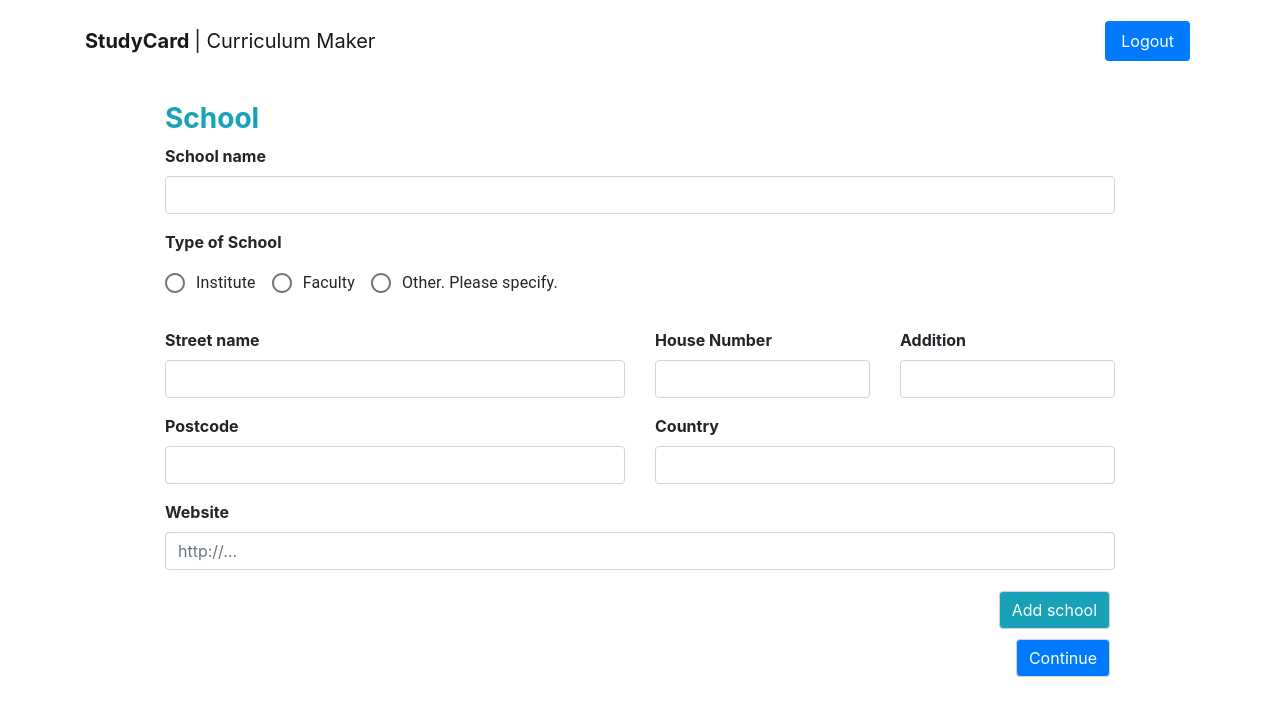
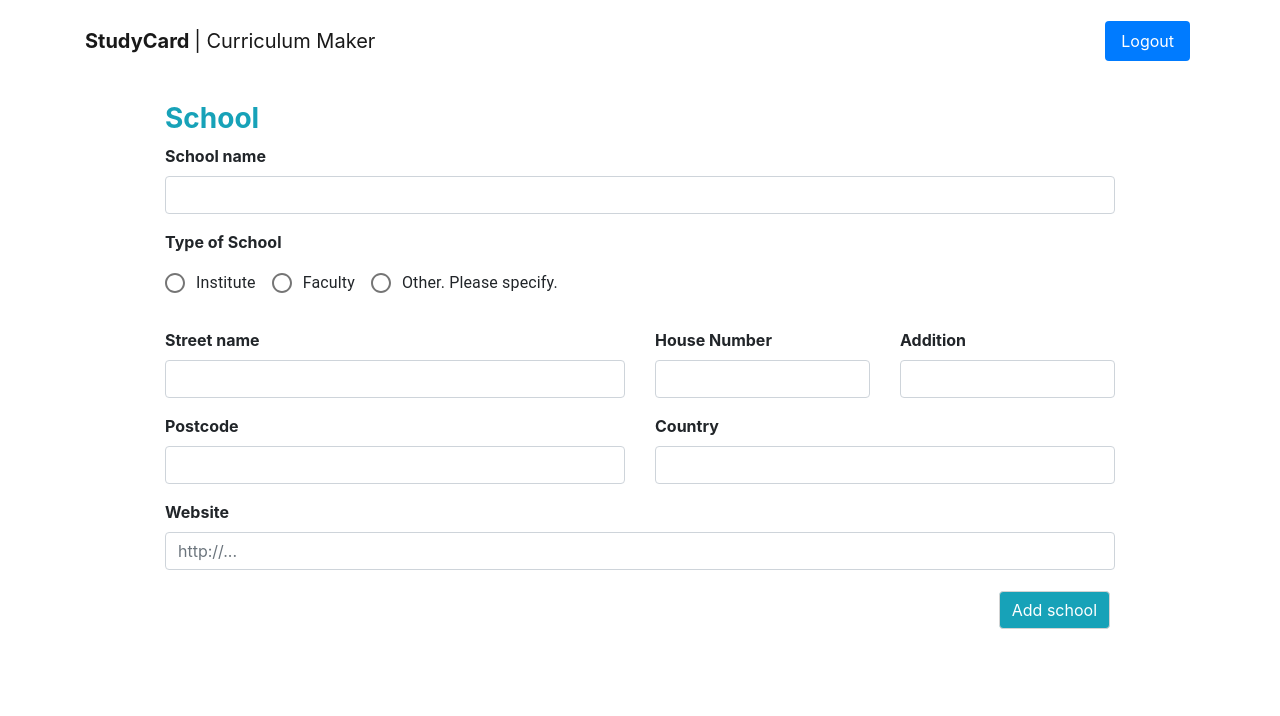
Before and after one commit to hanhngooo/curriculum-maker-temp, a React (Create React App) app: page /addSchool in a window 1280 px wide. Shown: the top 716 px of the page. Built offline with nearby package versions, Linux system fonts and the light colour scheme.

Commit message:
set continute button

```diff
--- a/src/pages/School.js
+++ b/src/pages/School.js
@@ -1,4 +1,4 @@
-import React from "react";
+import React, { useState } from "react";
 import { Formik, Form, Field, useField, ErrorMessage } from "formik";
 import { Radio, FormControlLabel } from "@material-ui/core";
 import * as yup from "yup";
@@ -13,6 +13,7 @@ const MyRadio = ({ label, ...props }) => {
 };
 
 export default function School() {
+  const [continueButton, setContinueButton] = useState(false);
   let validationSchema = yup.object().shape({
     schoolName: yup.string().required("This field is required."),
     schoolType: yup.string().required("This field is required."),
@@ -54,10 +55,12 @@ export default function School() {
                 const { schoolTypeOther, ...filteredData } = data;
                 console.log("submit data: ", filteredData);
                 resetForm();
+                setContinueButton(true);
               } else {
                 const { schoolTypeOther, ...filteredData } = data;
                 console.log("submit data: ", filteredData);
                 resetForm();
+                setContinueButton(true);
               }
 
               setSubmitting(false);
@@ -211,7 +214,7 @@ export default function School() {
           </Formik>
         </div>
 
-        <ContinueButton url="/addStudy" />
+        {continueButton ? <ContinueButton url="/addStudy" /> : null}
       </div>
     </div>
   );
```
